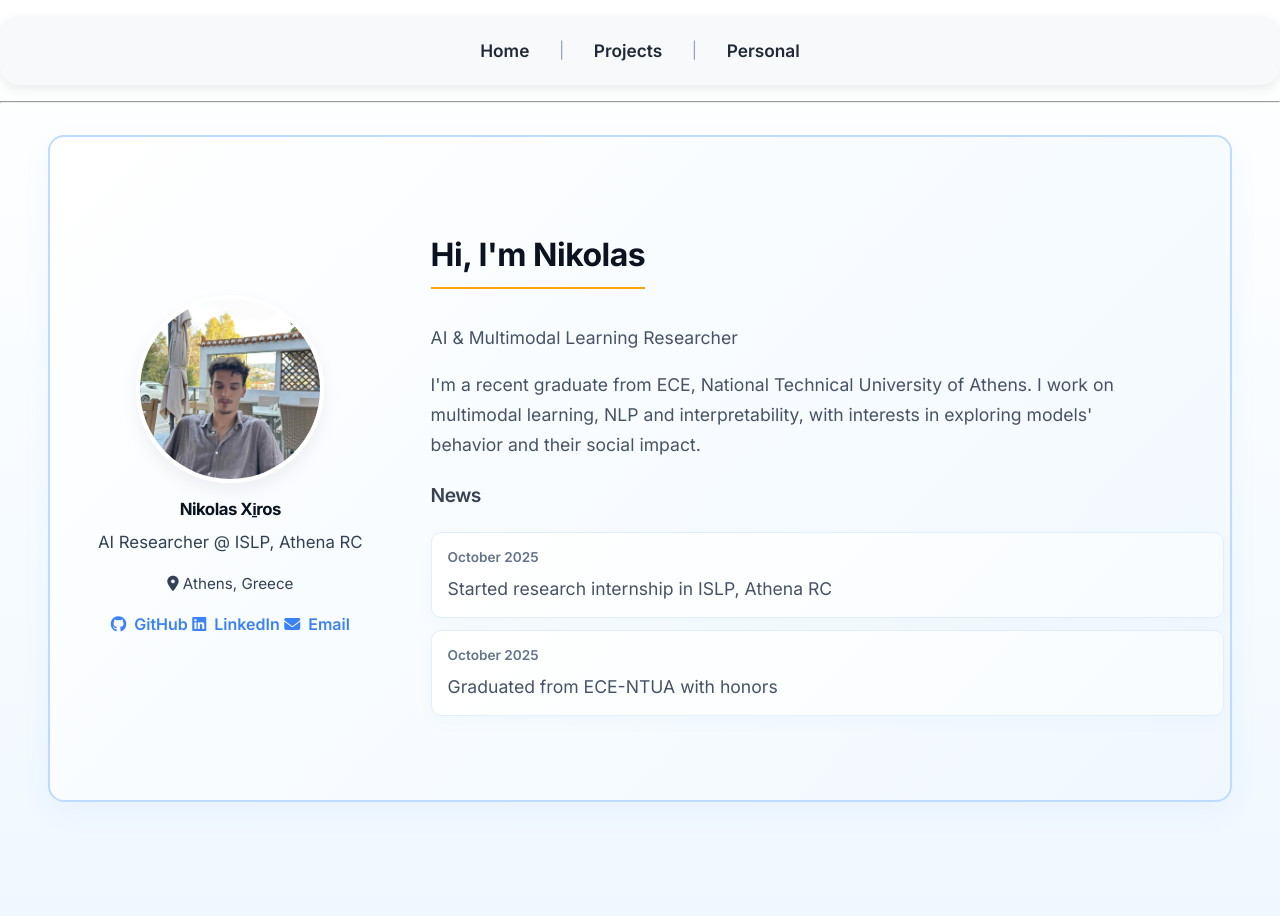
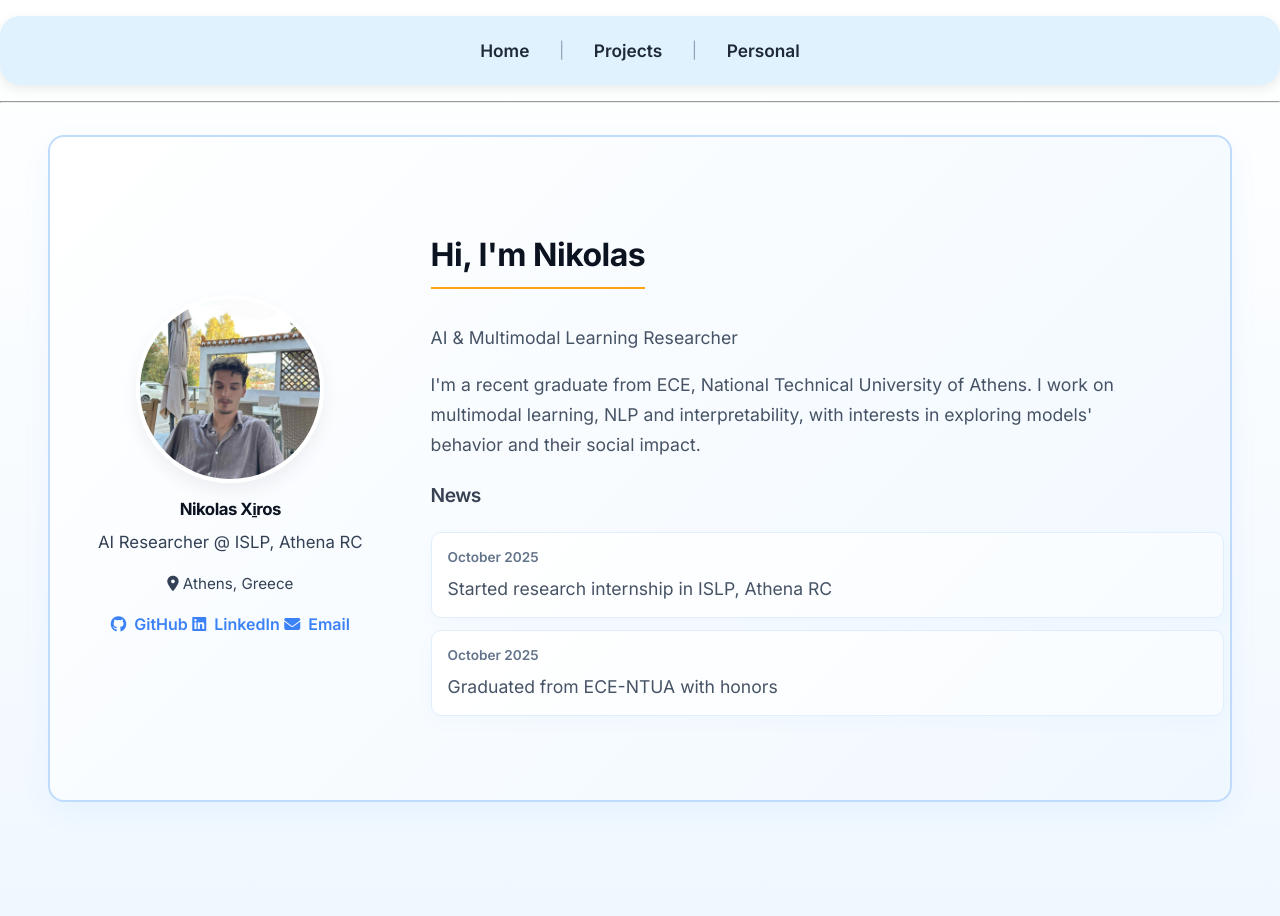
Before and after one commit to nickxir12/nickxir12.github.io, a Jekyll site: the page built from index.md, in a window 1280 px wide. Built offline with Jekyll 4.4.1, drawn with Linux system fonts in a browser that asks for light colours.

Commit message:
Change navigation bar background to light blue
Updated the .top-nav background color from #f8f9fa (light gray) to #e0f2fe (light blue) to give the navigation bar a fresh, cohesive look that matches the site's blue color scheme.

```diff
--- a/assets/css/custom.css
+++ b/assets/css/custom.css
@@ -129,7 +129,7 @@ nav strong {
 /* Top navigation bar (centered nav links, name removed) */
 .top-nav {
   width: 100%;
-  background: #f8f9fa;
+  background: #e0f2fe;
   display: flex;
   justify-content: center;
   padding: 1rem 0;
```
